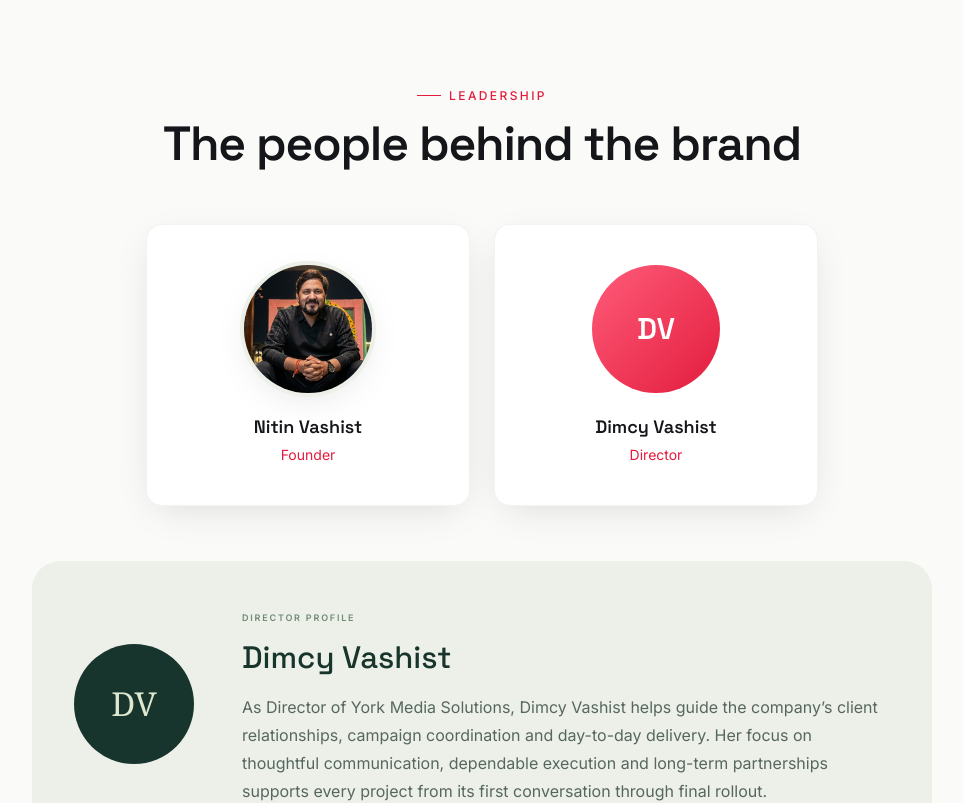
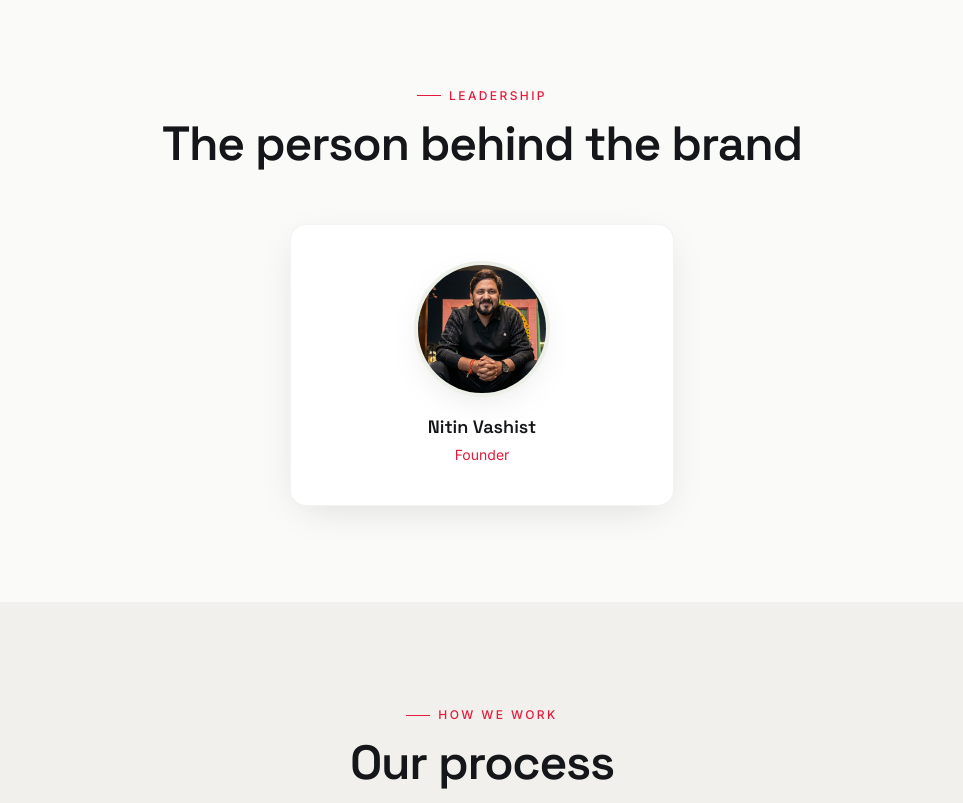
Before and after one commit to paswannishant7-spec/york-media-solutions-website, a React (Vite) app: page /#/about in a window 1280 px wide. Shown: the part 2200-3003 px from the top of the page, without its empty margins (158-1121 px from the left). Built offline with nearby package versions, Linux system fonts and the light colour scheme.

Commit message:
Update About.jsx

```diff
--- a/src/pages/About.jsx
+++ b/src/pages/About.jsx
@@ -11,37 +11,59 @@ import nitinVashist from "../assets/leadership/nitin-vashist-founder.jpeg";
 const process = [
   { step: "Discover", desc: "Understand the brand and campaign goals." },
   { step: "Research", desc: "Map routes, audiences and high-footfall zones." },
-  { step: "Planning", desc: "Build a media plan around real movement patterns." },
-  { step: "Creative", desc: "Design branding that gets noticed in seconds." },
-  { step: "Execution", desc: "Install and deploy across the chosen fleet." },
-  { step: "Reporting", desc: "Track visibility and share campaign outcomes." },
+  {
+    step: "Planning",
+    desc: "Build a media plan around real movement patterns.",
+  },
+  {
+    step: "Creative",
+    desc: "Design branding that gets noticed in seconds.",
+  },
+  {
+    step: "Execution",
+    desc: "Install and deploy across the chosen fleet.",
+  },
+  {
+    step: "Reporting",
+    desc: "Track visibility and share campaign outcomes.",
+  },
 ];
 
 export default function About() {
   return (
     <div>
-      <RelaxingHero eyebrow="About us" title="Brands should move with people." video="https://www.pexels.com/download/video/6813908/" />
+      <RelaxingHero
+        eyebrow="About us"
+        title="Brands should move with people."
+        video="https://www.pexels.com/download/video/6813908/"
+      />
 
       {/* STORY */}
       <section className="py-24 bg-cream">
         <div className="max-w-7xl mx-auto px-6 grid md:grid-cols-2 gap-16 items-center">
           <div>
-            <SectionHeading eyebrow="Our Story" title="Founded in 2007, built on visibility" />
+            <SectionHeading
+              eyebrow="Our Story"
+              title="Founded in 2007, built on visibility"
+            />
+
             <p className="text-charcoal-soft/90 leading-relaxed mb-4">
               York Media Solutions is a leading Outdoor Advertising, Transit
-              Media, Retail Branding and Brand Activation company based in
-              New Delhi. Since 2007, we have specialised in innovative
-              outdoor advertising through transit branding, vehicle branding,
-              BTL campaigns, experiential marketing, promotional activities
-              and retail branding.
+              Media, Retail Branding and Brand Activation company based in New
+              Delhi. Since 2007, we have specialised in innovative outdoor
+              advertising through transit branding, vehicle branding, BTL
+              campaigns, experiential marketing, promotional activities and
+              retail branding.
             </p>
+
             <p className="text-charcoal-soft/90 leading-relaxed">
               Every road should become a marketing opportunity. Every vehicle
               should become a moving billboard. Every campaign should create
-              visibility, trust and recall &mdash; that is the philosophy
-              that has guided York Media Solutions from day one.
+              visibility, trust and recall &mdash; that is the philosophy that
+              has guided York Media Solutions from day one.
             </p>
           </div>
+
           <motion.div
             initial={{ opacity: 0, scale: 1.05 }}
             whileInView={{ opacity: 1, scale: 1 }}
@@ -49,12 +71,16 @@ export default function About() {
             transition={{ duration: 0.9 }}
             className="rounded-2xl overflow-hidden shadow-soft aspect-[4/5]"
           >
-            <img src={officeTeam} alt="York Media Solutions team at work" className="w-full h-full object-cover" />
+            <img
+              src={officeTeam}
+              alt="York Media Solutions team at work"
+              className="w-full h-full object-cover"
+            />
           </motion.div>
         </div>
       </section>
 
-      {/* MISSION / VISION */}
+      {/* MISSION AND VISION */}
       <section className="py-24 bg-mist">
         <div className="max-w-7xl mx-auto px-6 grid md:grid-cols-2 gap-6">
           {[
@@ -68,9 +94,9 @@ export default function About() {
               title: "Our Vision",
               desc: "To turn every road into a marketing opportunity and every vehicle into a moving billboard, redefining how outdoor media reaches audiences across India.",
             },
-          ].map((v) => (
+          ].map((item) => (
             <motion.div
-              key={v.title}
+              key={item.title}
               initial={{ opacity: 0, y: 30 }}
               whileInView={{ opacity: 1, y: 0 }}
               viewport={{ once: true }}
@@ -78,10 +104,16 @@ export default function About() {
               className="bg-white rounded-2xl p-10 shadow-card"
             >
               <div className="w-14 h-14 rounded-xl bg-charcoal flex items-center justify-center mb-6">
-                <v.icon className="text-brand-rose" size={24} />
+                <item.icon className="text-brand-rose" size={24} />
               </div>
-              <h3 className="font-display font-semibold text-xl mb-3">{v.title}</h3>
-              <p className="text-sm text-charcoal-soft/80 leading-relaxed">{v.desc}</p>
+
+              <h3 className="font-display font-semibold text-xl mb-3">
+                {item.title}
+              </h3>
+
+              <p className="text-sm text-charcoal-soft/80 leading-relaxed">
+                {item.desc}
+              </p>
             </motion.div>
           ))}
         </div>
@@ -90,55 +122,30 @@ export default function About() {
       {/* LEADERSHIP */}
       <section className="py-24 bg-cream">
         <div className="max-w-7xl mx-auto px-6">
-          <SectionHeading eyebrow="Leadership" title="The people behind the brand" align="center" />
-          <div className="grid sm:grid-cols-2 max-w-2xl mx-auto gap-6">
-            {[
-              { name: "Nitin Vashist", role: "Founder", image: nitinVashist },
-              { name: "Dimcy Vashist", role: "Director" },
-            ].map((p) => (
-              <motion.div
-                key={p.name}
-                initial={{ opacity: 0, y: 30 }}
-                whileInView={{ opacity: 1, y: 0 }}
-                viewport={{ once: true }}
-                transition={{ duration: 0.6 }}
-                className="bg-white rounded-2xl p-10 text-center shadow-card border border-charcoal/5"
-              >
-                {p.image ? (
-                  <img
-                    src={p.image}
-                    alt={`${p.name}, ${p.role} of York Media Solutions`}
-                    className="w-32 h-32 mx-auto rounded-full object-cover object-top shadow-card mb-5 ring-4 ring-[#edf0e8]"
-                  />
-                ) : (
-                  <div className="w-32 h-32 mx-auto rounded-full bg-gradient-to-br from-brand-rose to-brand-red flex items-center justify-center text-white font-display text-3xl font-semibold mb-5">
-                    {p.name.split(" ").map((n) => n[0]).join("")}
-                  </div>
-                )}
-                <h3 className="font-display font-semibold text-lg">{p.name}</h3>
-                <p className="text-brand-red text-sm mt-1">{p.role}</p>
-              </motion.div>
-            ))}
-          </div>
+          <SectionHeading
+            eyebrow="Leadership"
+            title="The person behind the brand"
+            align="center"
+          />
+
           <motion.div
             initial={{ opacity: 0, y: 30 }}
             whileInView={{ opacity: 1, y: 0 }}
             viewport={{ once: true }}
-            transition={{ duration: 0.75 }}
-            className="director-profile"
+            transition={{ duration: 0.6 }}
+            className="max-w-sm mx-auto bg-white rounded-2xl p-10 text-center shadow-card border border-charcoal/5"
           >
-            <div className="director-monogram">DV</div>
-            <div>
-              <span>Director profile</span>
-              <h3>Dimcy Vashist</h3>
-              <p>
-                As Director of York Media Solutions, Dimcy Vashist helps guide
-                the company&rsquo;s client relationships, campaign coordination
-                and day-to-day delivery. Her focus on thoughtful communication,
-                dependable execution and long-term partnerships supports every
-                project from its first conversation through final rollout.
-              </p>
-            </div>
+            <img
+              src={nitinVashist}
+              alt="Nitin Vashist, Founder of York Media Solutions"
+              className="w-32 h-32 mx-auto rounded-full object-cover object-top shadow-card mb-5 ring-4 ring-[#edf0e8]"
+            />
+
+            <h3 className="font-display font-semibold text-lg">
+              Nitin Vashist
+            </h3>
+
+            <p className="text-brand-red text-sm mt-1">Founder</p>
           </motion.div>
         </div>
       </section>
@@ -146,22 +153,33 @@ export default function About() {
       {/* PROCESS */}
       <section className="py-24 bg-mist">
         <div className="max-w-7xl mx-auto px-6">
-          <SectionHeading eyebrow="How We Work" title="Our process" align="center" />
+          <SectionHeading
+            eyebrow="How We Work"
+            title="Our process"
+            align="center"
+          />
+
           <div className="grid md:grid-cols-6 gap-8 md:gap-4">
-            {process.map((p, i) => (
+            {process.map((item, index) => (
               <motion.div
-                key={p.step}
+                key={item.step}
                 initial={{ opacity: 0, y: 20 }}
                 whileInView={{ opacity: 1, y: 0 }}
                 viewport={{ once: true }}
-                transition={{ duration: 0.5, delay: i * 0.08 }}
+                transition={{ duration: 0.5, delay: index * 0.08 }}
                 className="text-center"
               >
                 <div className="w-12 h-12 mx-auto rounded-full bg-white border-2 border-brand-red flex items-center justify-center font-display font-semibold text-brand-red mb-4">
-                  {i + 1}
+                  {index + 1}
                 </div>
-                <h4 className="font-display font-semibold text-sm mb-1">{p.step}</h4>
-                <p className="text-xs text-charcoal-soft/70 leading-relaxed">{p.desc}</p>
+
+                <h4 className="font-display font-semibold text-sm mb-1">
+                  {item.step}
+                </h4>
+
+                <p className="text-xs text-charcoal-soft/70 leading-relaxed">
+                  {item.desc}
+                </p>
               </motion.div>
             ))}
           </div>
@@ -171,11 +189,16 @@ export default function About() {
       {/* OFFICE GALLERY */}
       <section className="py-24 bg-cream">
         <div className="max-w-7xl mx-auto px-6">
-          <SectionHeading eyebrow="Our Offices" title="Delhi · Kolkata · Jaipur" align="center" />
+          <SectionHeading
+            eyebrow="Our Offices"
+            title="Delhi · Kolkata · Jaipur"
+            align="center"
+          />
+
           <div className="grid md:grid-cols-2 gap-6">
-            {[officeTeam, officeEntrance].map((img, i) => (
+            {[officeTeam, officeEntrance].map((image, index) => (
               <motion.div
-                key={i}
+                key={index}
                 initial={{ opacity: 0, scale: 1.05 }}
                 whileInView={{ opacity: 1, scale: 1 }}
                 viewport={{ once: true }}
@@ -183,7 +206,7 @@ export default function About() {
                 className="rounded-2xl overflow-hidden aspect-[4/3] group"
               >
                 <img
-                  src={img}
+                  src={image}
                   alt="York Media Solutions office"
                   className="w-full h-full object-cover transition-transform duration-700 group-hover:scale-105"
                 />
@@ -199,6 +222,7 @@ export default function About() {
           <h2 className="text-white font-display font-semibold text-3xl md:text-4xl mb-6">
             Want to know more about how we work?
           </h2>
+
           <Link
             to="/contact"
             className="inline-flex items-center gap-2 px-8 py-4 rounded-full bg-gradient-to-r from-brand-rose to-brand-red text-white font-medium shadow-soft hover:brightness-110 transition-all"
```
